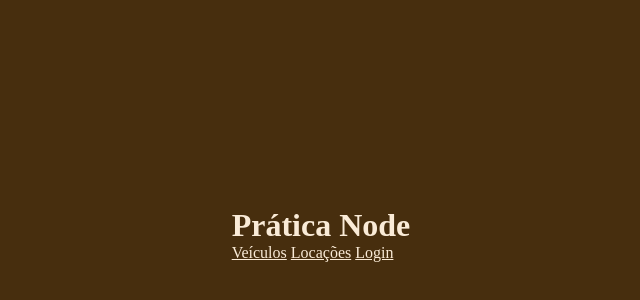
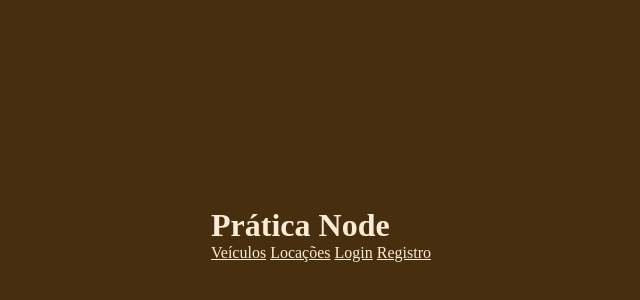
Before and after one commit to Dalisson51/NODELocaVeiculos, a website with bundled scripts: page public/index.html in a window 1280 px wide. Shown: the part 186-486 px from the top of the page, without its empty margins (319-959 px from the left). Built offline with nearby package versions, Linux system fonts and the light colour scheme; no server answers.

Commit message:
Update index.html

```diff
--- a/public/index.html
+++ b/public/index.html
@@ -14,6 +14,7 @@
         <a href="./veiculo/veiculo.html">Veículos</a>
         <a href="./locacao/locacao.html">Locações</a>
         <a id="link_login" href="./login/login.html">Login</a>
+        <a href="./registro/registro.html">Registro</a></a>
     </main>
     <script type="module" src="index.js"></script>
 </body>
```
